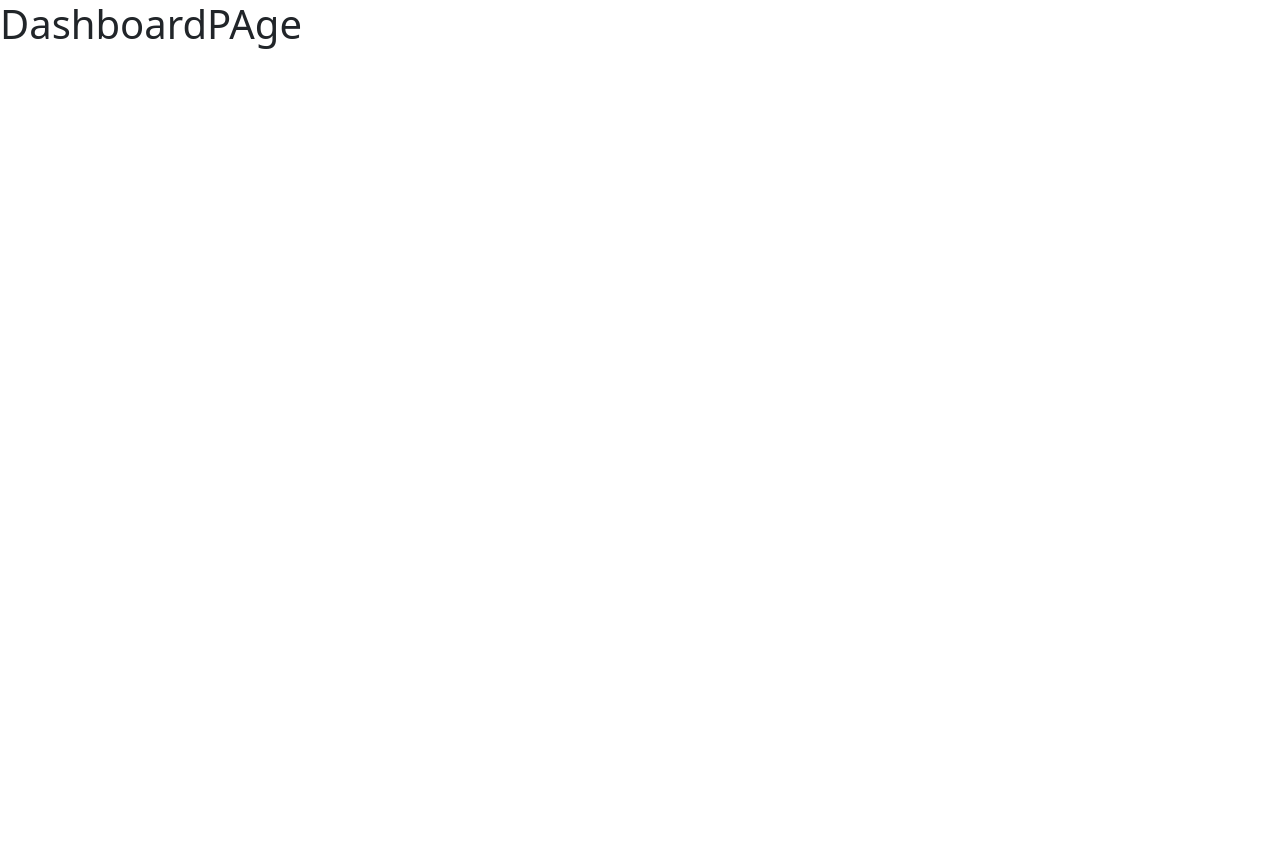
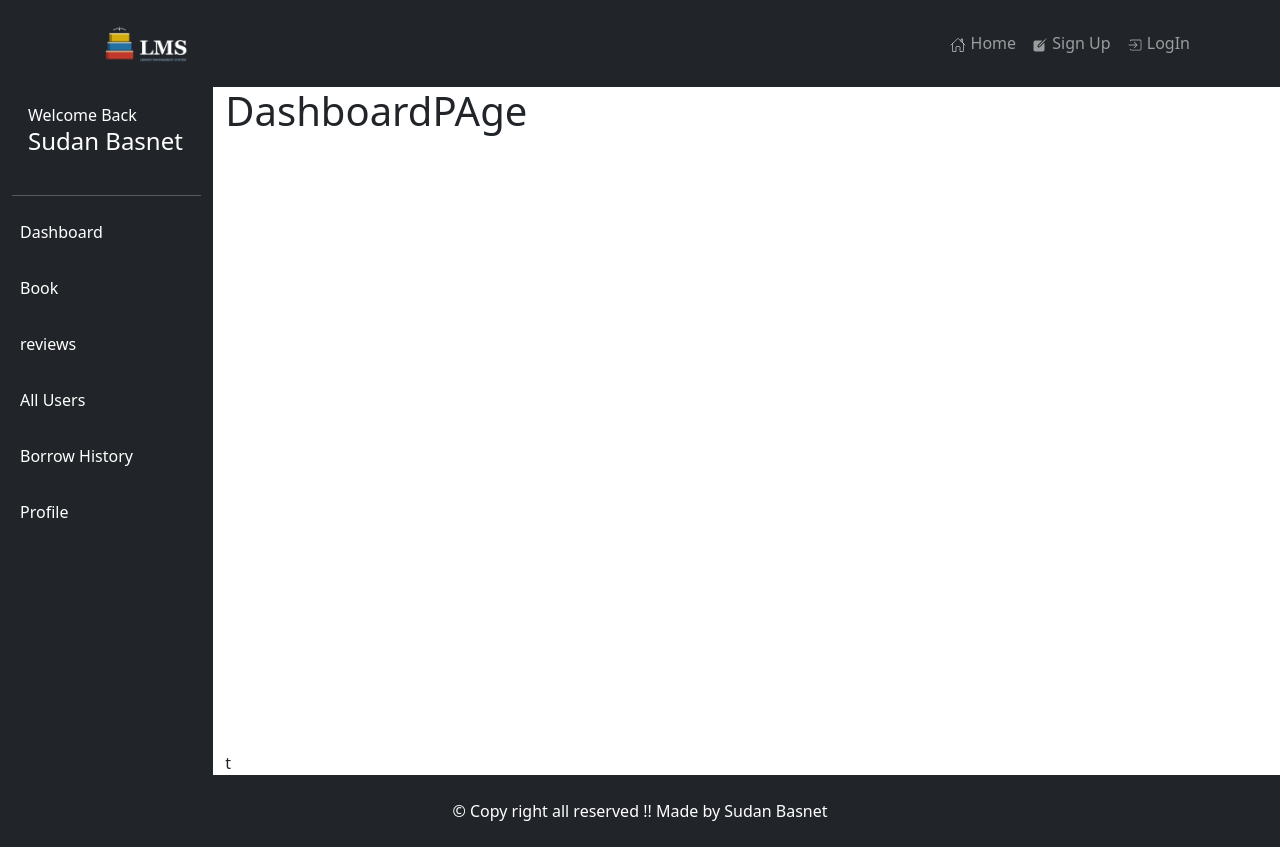
Before and after one commit to SudanBasnet/Frontend-LMS, a React (Vite) app: page /users in a window 1280 px wide. Before the commit the page ends 800 px from the top, so only its background shows below. Built offline with nearby package versions, Linux system fonts and the light colour scheme.

Commit message:
Add: user layout with sidebar navigation

```diff
--- /dev/null
+++ b/src/components/layouts/Sidebar.jsx
@@ -0,0 +1,42 @@
+import Stack from "react-bootstrap/Stack";
+import { Link } from "react-router-dom";
+
+const SideBar = () => {
+  return (
+    <Stack gap={3}>
+      <div className="p-2">
+        <Link className="nav-link" to="/users">
+          Dashboard
+        </Link>
+      </div>
+      <div className="p-2">
+        <Link className="nav-link" to="/users/books">
+          Book
+        </Link>
+      </div>
+      <div className="p-2">
+        <Link className="nav-link" to="/users/reviews">
+          reviews
+        </Link>
+      </div>
+      <div className="p-2">
+        <Link className="nav-link" to="/users/user-list">
+          All Users
+        </Link>
+      </div>
+      <div className="p-2">
+        <Link className="nav-link" to="/users/borrow-history">
+          Borrow History
+        </Link>
+      </div>
+
+      <div className="p-2">
+        <Link className="nav-link" to="/users/Profile">
+          Profile
+        </Link>
+      </div>
+    </Stack>
+  );
+};
+
+export default SideBar;
--- /dev/null
+++ b/src/components/layouts/UserLayout.jsx
@@ -0,0 +1,39 @@
+import { Outlet } from "react-router-dom";
+import Footer from "./Footer";
+import Header from "./Header";
+import { Container, Row, Col } from "react-bootstrap";
+import SideBar from "./Sidebar";
+
+const UserLayout = () => {
+  return (
+    <div>
+      {/* navbar */}
+      <Header />
+      <Container fluid>
+        <Row>
+          <Col md={3} xl={2} className="bg-dark text-white">
+            <div className="p-3">
+              <div>Welcome Back</div>
+              <h4>Sudan Basnet</h4>
+            </div>
+            <hr />
+            <SideBar />
+          </Col>
+          <Col md={9} xl={10}>
+            {" "}
+            {/* main body */}
+            <main className="main">
+              <Outlet />
+            </main>
+            t
+          </Col>
+        </Row>
+      </Container>
+
+      {/* footer */}
+      <Footer />
+    </div>
+  );
+};
+
+export default UserLayout;
--- /dev/null
+++ b/src/pages/books/Books.jsx
@@ -0,0 +1,5 @@
+const Books = () => {
+  return <div>Books</div>;
+};
+
+export default Books;
--- /dev/null
+++ b/src/pages/borrow/BorrowPage/BorrowPage.jsx
@@ -0,0 +1,5 @@
+const BorrowPage = () => {
+  return <div>BorrowPAge</div>;
+};
+
+export default BorrowPage;
--- /dev/null
+++ b/src/pages/users/Profile.jsx
@@ -0,0 +1,5 @@
+const Profile = () => {
+  return <div>Profile</div>;
+};
+
+export default Profile;
--- a/src/pages/users/UserPage.jsx
+++ b/src/pages/users/UserPage.jsx
@@ -0,0 +1,5 @@
+const UserPage = () => {
+  return <div>Userslist</div>;
+};
+
+export default UserPage;
--- a/src/routes/AppRoutes.jsx
+++ b/src/routes/AppRoutes.jsx
@@ -4,10 +4,18 @@ import {
   DashboardPage,
   SignUpPage,
   SignInPage,
+  ForgetPasswordPage,
   BookLandingPage,
-  ForgetPasswordPage,
+  Books,
+  EditBookPage,
+  NewBookPage,
+  ReviewsPage,
+  UserPage,
+  Profile,
+  BorrowPage,
 } from "../pages/index";
 import DefaultLayout from "../components/layouts/DefaultLayout";
+import UserLayout from "../components/layouts/UserLayout";
 
 const AppRoutes = () => {
   return (
@@ -22,7 +30,17 @@ const AppRoutes = () => {
       </Route>
 
       {/* Private Pages */}
-      <Route path="/users" element={<DashboardPage />} />
+      <Route path="/users" element={<UserLayout />}>
+        <Route index element={<DashboardPage />} />
+        <Route path="books" element={<Books />} />
+        <Route path="new-book" element={<NewBookPage />} />
+        <Route path="edit-book" element={<EditBookPage />} />
+        <Route path="borrow-history" element={<BorrowPage />} />
+        <Route path="book-landing" element={<BookLandingPage />} />
+        <Route path="reviews" element={<ReviewsPage />} />
+        <Route path="user-list" element={<UserPage />} />
+        <Route path="profile" element={<Profile />} />
+      </Route>
     </Routes>
   );
 };
```
Also changed, not shown: src/pages/index.js (+9 -0 lines).
